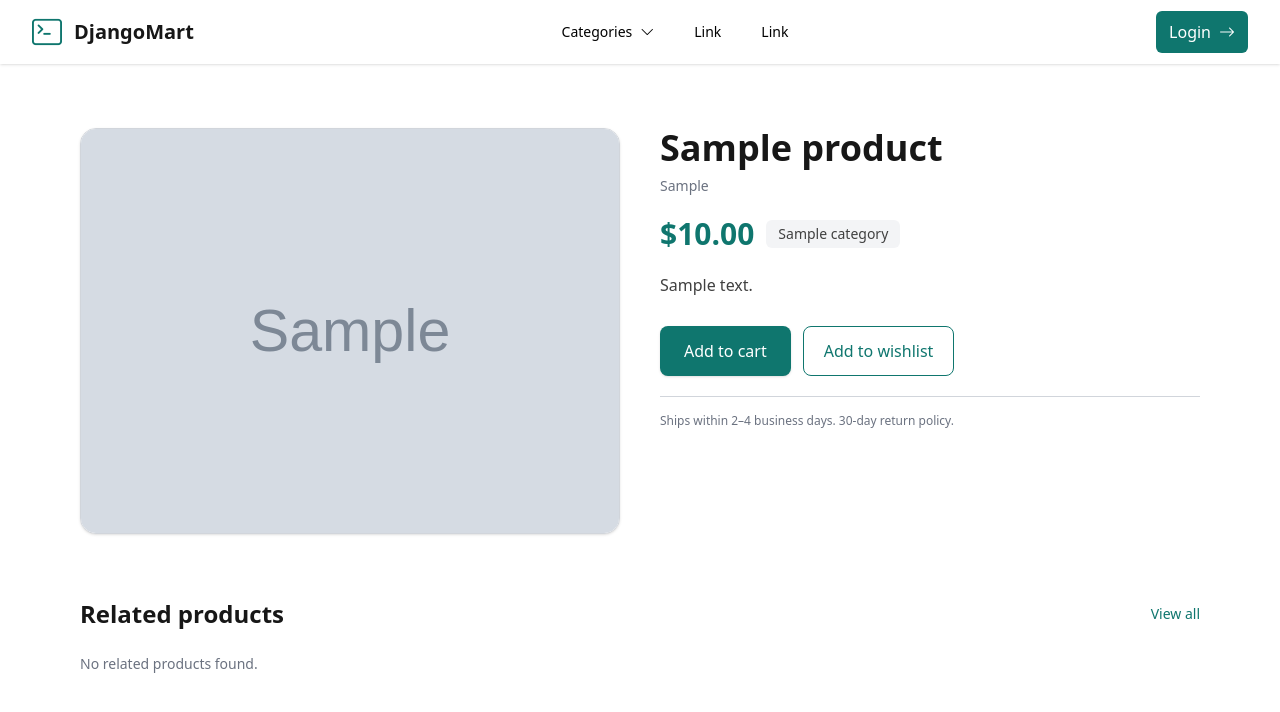
After one commit to EslamKamel89/djangomart, a Django app: a page that uses store/templates/store/product-details.html in a window 1280 px wide. The commit adds this page. Shown: the top 712 px of the page. Run offline with Django 5.2, Linux system fonts and the light colour scheme; tables that the repository leaves empty hold one stand-in row (values such as "Sample post"); grey boxes marked "Sample" are stand-in pictures; some libraries are stand-ins or nearby versions.

Commit message:
feat(store): add product detail page and extract product card to partial

```diff
--- /dev/null
+++ b/store/templates/store/product-details.html
@@ -0,0 +1,126 @@
+<!--prettier-ignore-->
+{% extends 'base.html' %}
+
+{% block title %} {{ product.title }} {% endblock %}
+
+{% block content %}
+
+<div class="mt-16">
+  <!-- Main product -->
+  <section class="max-w-6xl mx-auto px-4">
+    <div class="grid lg:grid-cols-2 gap-10 items-start">
+      <!-- Big Image Panel -->
+      <div
+        class="bg-white border border-neutral rounded-2xl shadow-sm overflow-hidden"
+      >
+        <div class="w-full aspect-[4/3] bg-neutral-100 overflow-hidden">
+          <img
+            src="{{ product.image.url }}"
+            alt="{{ product.title }}"
+            class="w-full h-full object-cover"
+          />
+        </div>
+      </div>
+
+      <!-- Details Panel -->
+      <div class="space-y-5">
+        <div>
+          <h1 class="text-3xl md:text-4xl font-bold text-neutral-900">
+            {{ product.title|capfirst }}
+          </h1>
+          <p class="mt-2 text-sm text-muted">{{ product.brand }}</p>
+        </div>
+
+        <div class="flex items-center gap-3">
+          <span class="text-3xl font-semibold text-primary">
+            ${{ product.price }}
+          </span>
+          <span
+            class="text-sm px-3 py-1 bg-neutral text-neutral-700 rounded-md"
+          >
+            {{ product.category.name }}
+          </span>
+        </div>
+
+        {% if product.description %}
+        <p class="text-sm md:text-base text-neutral-700 leading-relaxed">
+          {{ product.description }}
+        </p>
+        {% endif %}
+
+        <div class="pt-2 flex flex-wrap gap-3">
+          <button
+            class="inline-flex items-center justify-center px-6 py-3 rounded-lg bg-primary text-white font-medium shadow hover:brightness-110 transition"
+          >
+            Add to cart
+          </button>
+          <button
+            class="inline-flex items-center justify-center px-5 py-3 rounded-lg border border-primary text-primary font-medium hover:bg-primary hover:text-white transition"
+          >
+            Add to wishlist
+          </button>
+        </div>
+
+        <div class="pt-4 border-t border-neutral">
+          <p class="text-xs text-muted">
+            Ships within 2–4 business days. 30-day return policy.
+          </p>
+        </div>
+      </div>
+    </div>
+  </section>
+
+  <!-- Related products -->
+  <section class="max-w-6xl mx-auto px-4 mt-16">
+    <div class="flex items-center justify-between mb-6">
+      <h2 class="text-2xl font-semibold text-neutral-900">Related products</h2>
+      <a href="/" class="text-sm text-primary hover:underline"> View all </a>
+    </div>
+
+    <ul class="grid grid-cols-1 sm:grid-cols-2 lg:grid-cols-4 gap-6">
+      {% for related_product in related_products %}
+      <li
+        class="bg-white border border-neutral rounded-lg shadow-sm hover:shadow-md transition overflow-hidden"
+      >
+        <a
+          href="{% url 'product-view' related_product.slug %}"
+          class="block h-full"
+        >
+          <!-- Image -->
+          <div class="w-full aspect-[4/3] bg-neutral-100 overflow-hidden">
+            <img
+              src="{{ related_product.image.url }}"
+              alt="{{ related_product.title }}"
+              class="w-full h-full object-cover"
+            />
+          </div>
+
+          <!-- Content -->
+          <div class="p-4">
+            <h3 class="text-sm font-semibold text-neutral-900 line-clamp-2">
+              {{ related_product.title|capfirst }}
+            </h3>
+
+            <p class="text-xs text-muted mt-1">{{ related_product.brand }}</p>
+
+            <div class="mt-3 flex items-center justify-between">
+              <span class="text-primary font-semibold text-sm">
+                ${{ related_product.price }}
+              </span>
+              <span
+                class="text-[11px] px-2 py-1 bg-neutral text-neutral-700 rounded"
+              >
+                {{ related_product.category.name }}
+              </span>
+            </div>
+          </div>
+        </a>
+      </li>
+      {% empty %}
+      <p class="text-sm text-muted col-span-full">No related products found.</p>
+      {% endfor %}
+    </ul>
+  </section>
+</div>
+
+{% endblock %}
--- a/store/urls.py
+++ b/store/urls.py
@@ -2,4 +2,7 @@ from django.urls import URLPattern, path
 
 from . import views
 
-urlpatterns: list[URLPattern] = [path("", views.HomeView.as_view())]
+urlpatterns: list[URLPattern] = [
+    path("", views.HomeView.as_view()),
+    path("products/<slug:slug>", views.ProductView.as_view(), name="product-view"),
+]
--- a/store/views.py
+++ b/store/views.py
@@ -1,6 +1,8 @@
+from typing import Any
+
 from django.http import HttpRequest
 from django.shortcuts import render
-from django.views.generic import ListView, TemplateView, View
+from django.views.generic import DetailView, ListView, TemplateView, View
 
 from store.models import Category, Product
 
@@ -13,3 +15,18 @@ class HomeView(View):
     def get(self, request: HttpRequest):
         products = Product.objects.select_related("category").all()
         return render(request, "store/home.html", {"products": products})
+
+
+class ProductView(DetailView):
+    template_name = "store/product-details.html"
+    model = Product
+
+    def get_queryset(self):
+        return Product.objects.select_related("category")
+
+    def get_context_data(self, **kwargs: Any) -> dict[str, Any]:
+        data = super().get_context_data(**kwargs)
+        product: Product = self.get_object()  # type: ignore
+        data["related_products"] = Product.objects.filter(category=product.category)[2:]
+        print(data["related_products"])
+        return data
```
Also changed, not shown: store/templates/store/home.html (+2 -32 lines), store/templates/store/partials/product-card.html (added, +30 -0 lines).
